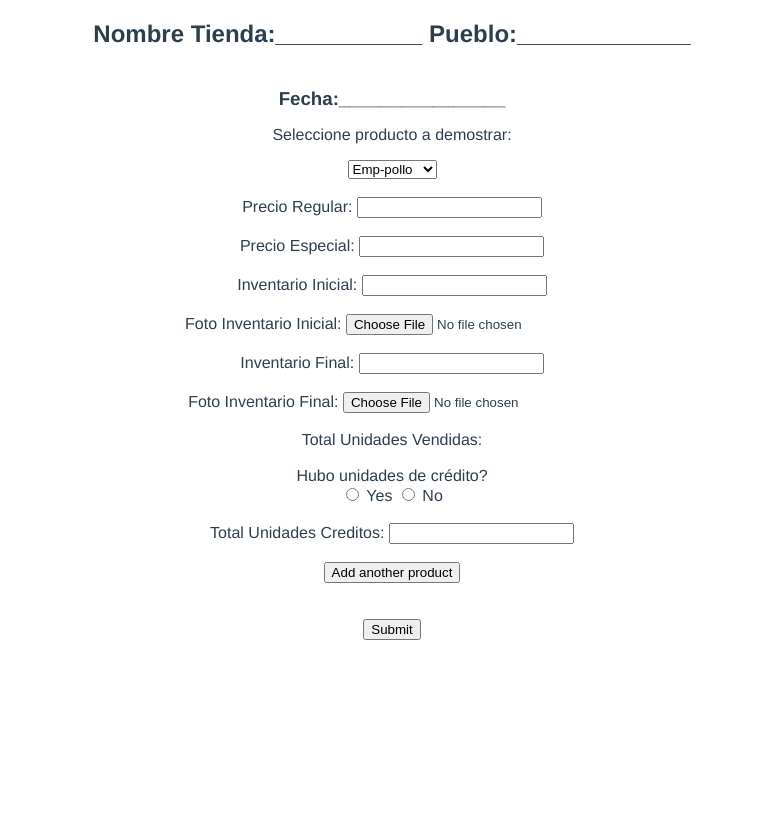
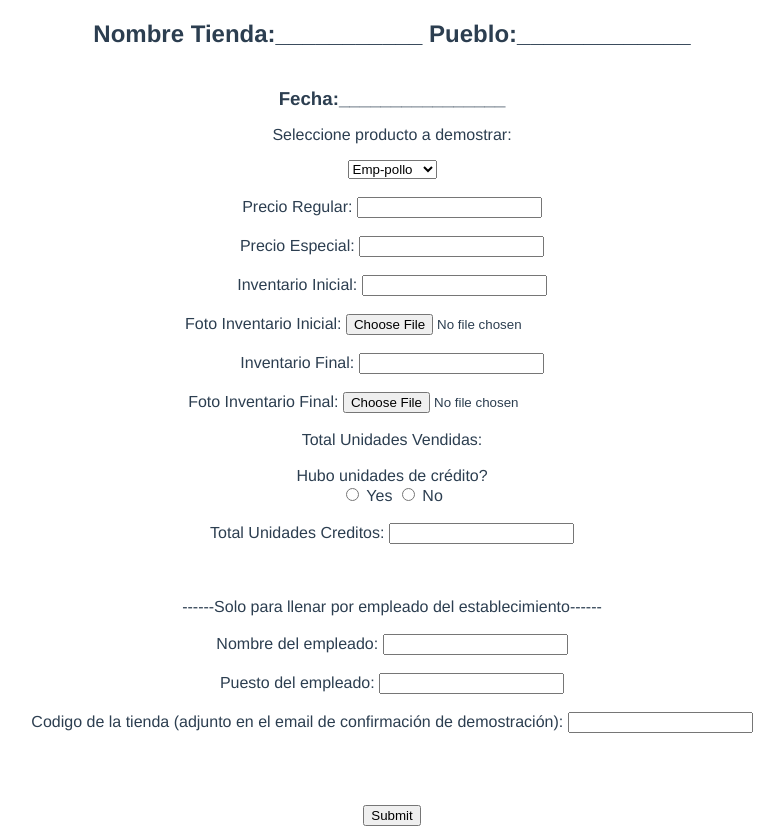
Before and after one commit to cristianduque/DDMS_Capstone_2019, a Vue app: page /#/DemoForm in a window 1280 px wide. Shown: the part 282-1116 px from the top of the page, without its empty margins (248-1032 px from the left). Before the commit the page ends 930 px from the top, so only its background shows below. Built offline with nearby package versions, Linux system fonts and the light colour scheme; the HTML template or start-up script is replaced by a standard one.

Commit message:
Approvals Table (view)

```diff
--- a/src/components/DemoForm.vue
+++ b/src/components/DemoForm.vue
@@ -54,8 +54,23 @@
 
   Total Unidades Creditos:
   <input name="creditos" type="number">
+  <br><br><br><br>
+
+  ------Solo para llenar por empleado del establecimiento------
   <br><br>
- <button type="anadirProducto">Add another product</button>
+
+  Nombre del empleado:
+  <input name="nombre_empleado" type="text">
+  <br><br>
+
+  Puesto del empleado:
+  <input name="puesto_empleado" type="text">
+  <br><br>
+
+  Codigo de la tienda (adjunto en el email de confirmación de demostración):
+  <input name="codigo_tienda" type="password">
+  <br><br>
+
  <br><br><br>
   <input type="submit">
 </form>
@@ -91,3 +106,201 @@ a {
   color: #42b983;
 }
 </style>
+
+
+<!--
+<!DOCTYPE html>
+<html>
+
+<head>
+	<meta charset="utf-8">
+	<title>Reporte de Demostraciones</title>
+	<script src="https://cdn.jsdelivr.net/npm/vue@2.5.16"></script>
+	<script src="https://unpkg.com/sweetalert/dist/sweetalert.min.js"></script>
+	<link href="https://fonts.googleapis.com/css?family=Roboto:100,300,400,500,700,900|Material+Icons" rel="stylesheet">
+	  <link href="https://cdn.jsdelivr.net/npm/vuetify/dist/vuetify.min.css" rel="stylesheet">
+	  <meta name="viewport" content="width=device-width, initial-scale=1, maximum-scale=1, user-scalable=no, minimal-ui">
+</head>
+
+<style>
+  .submit_button, .save_button, .cancel_button{
+   display: inline-block;
+   }
+
+   .deny_button, .approve_button{
+    display: inline-block;
+    }
+</style>
+
+<body>
+  <div id="app">
+    <v-app>
+      <v-container fluid>
+        <v-layout row wrap>
+          <v-flex>
+            <v-toolbar color="red" dark>
+              <v-toolbar-title >Reporte de Demostracion</v-toolbar-title>
+              <v-spacer></v-spacer>
+            </v-toolbar>
+            <v-form>
+              <v-card>
+                <v-card-title primary-title>
+                  <h4>Tienda: ____ Pueblo: _____</h4>
+                </v-card-title>
+                <v-card-text>
+                  <span id="article_info" v-for="n in fieldList" >
+                    <v-select label="Producto 1" :items="items" v-model="n.artículo" required></v-select>
+                    <v-text-field label="Precio Regular"  type="text" v-model="n.precioregular" required></v-text-field>
+
+                    <v-text-field label="Precio Especial"  type="text" v-model="n.precioregular" required></v-text-field>
+
+                    <v-text-field label="Inventario Inicial"  type="number" v-model="n.precioregular" required></v-text-field>
+
+                    <v-text-field label="Inventario Final"  type="text" v-model="n.precioregular" required></v-text-field>
+
+                    <v-text-field label="Foto Inicial"  type="text" v-model="n.precioregular" required></v-text-field>
+
+                    <v-text-field label="Foto Final"  type="text" v-model="n.precioregular" required></v-text-field>
+                    <v-text-field label="Precio" @blur="calculateTotal" prefix="$" type="number" step=".01" v-model="n.precio" required></v-text-field>
+                  </span>
+                    <v-text-field label="Total" v-model="total"  type="number" readonly></v-text-field>
+                </v-card-text>
+                <v-card-actions>
+                  <div class="add_button">
+          					<v-btn type="button" @click="addFields">Añadir otro Artículo</v-btn>
+          				</div>
+                </v-card-actions>
+              </v-card>
+              <br>
+              <v-card>
+                <v-card-title>
+                  <h4>Evidencia</h4>
+                </v-card-title>
+                <v-card-text>
+                  <v-img
+                  :src="src"
+                  aspect-ratio="1"
+                  class="grey lighten-2"
+                ></v-img>
+                  <input type="file" id="evidence" name="article_evidence" accept="image/*" multiple required>
+                </v-card-text>
+                <v-card-actions>
+                  <v-btn type="button" @click="deletePhoto">Borrar Foto</v-btn>
+                </v-card-actions>
+              </v-card>
+              <br>
+              <v-card>
+                <v-card-title>
+                  <h4>Acción</h4>
+                </v-card-title>
+                <v-card-actions>
+                  <span id="demonstrator" hidden>
+                    <div class="cancel_button">
+                      <v-btn type="button" @click="alert('cancel')">Cancelar</v-btn >
+                    </div>
+                    <div class="save_button">
+              				<v-btn  type="button" @click="alert('save')">Guardar</v-btn >
+              			</div>
+                    <div class="submit_button">
+              				<v-btn type="button" @click="alert('submit')">Someter</v-btn >
+              			</div>
+                  </span>
+                  <span id="demonstrator2" hidden>
+                      <div class="edit_button">
+              					<v-btn type="button">Editar</v-btn>
+              				</div>
+                  </span>
+                  <span id="supervisor">
+                      <div class="deny_button">
+              					<v-btn type="button" @click="alert('deny')">Negar</v-btn >
+              				</div>
+                      <div class="approve_button">
+              					<v-btn type="button" @click="alert('approve')">Aprovar</button>
+              				</div>
+                  </span>
+                </v-card-actions>
+              </v-card>
+            </v-form>
+          </v-flex>
+        </v-layout>
+      </v-container>
+    </v-app>
+  </div>
+  <script src="https://cdn.jsdelivr.net/npm/vue/dist/vue.js"></script>
+  <script src="https://cdn.jsdelivr.net/npm/vuetify/dist/vuetify.js"></script>
+</body>
+</html>
+
+<script type="text/javascript">
+  var vueApp = new Vue({
+    el:"#app",
+    data: {
+  		 //message: "Hello World!!!"
+  		 fieldList: [{
+  			 artículo: "",
+  			 cantidad: "",
+  			 precio: ""
+  		 }],
+  		 items: [
+  			 "Palillos",
+  			 "Servilletas",
+  			 "Aceite",
+  			 "Platos"
+  		 ],
+  		 inputShow: true,
+       total: "",
+       src: `https://picsum.photos/500/300?image=${5 + 10}`
+  	},
+    methods:{
+      addFields: function(){
+  			var elem = document.getElementById('info');
+  			//var space = document.createElement('br');
+  			//elem.appendChild(space);
+  			this.fieldList.push({
+  				artículo: "",
+  				cantidad: "",
+  				precio: ""
+  			});
+  			console.log(this.fieldList);
+  		},
+
+  		calculateTotal: function(){
+  			this.total = 0;
+  			for(var i = 0; i<this.fieldList.length; i++){
+  				this.total = this.fieldList[i].cantidad * this.fieldList[i].precio + this.total;
+  			};
+        console.log(this.total)
+  		},
+
+      alert: function(text){
+  			if(text == 'cancel'){
+  				swal("Warning!!!","Are you sure you want to cancel the form?", "warning",{
+  					buttons: ["No","Yes"]
+  				});
+  			}else if(text == 'submit'){
+  				swal("Warning!!!","Are you sure you want to submit the form?", "warning",{
+  					buttons: ["No","Yes"]
+  				});
+  			}else if(text == 'deny'){
+  				swal("Warning!!!","Are you sure you want to deny the form?", "warning",{
+  					buttons: ["No","Yes"]
+  				});
+  			}else if(text == 'approve'){
+  			 	swal("Warning!!!","Are you sure you want to approve the form?", "warning",{
+  			 		buttons: ["No","Yes"]
+  			 	});
+  			}else{
+  			swal("Warning!!!","Are you sure you want to save the form?", "warning",{
+  				buttons: ["No","Yes"]
+  				});
+  			}
+  		},
+
+      deletePhoto: function(){
+        this.src='';
+      }
+    }
+  })
+</script>
+
+-->
```
Also changed, not shown: 1 other file (tests, documents, lock files or other folders).
